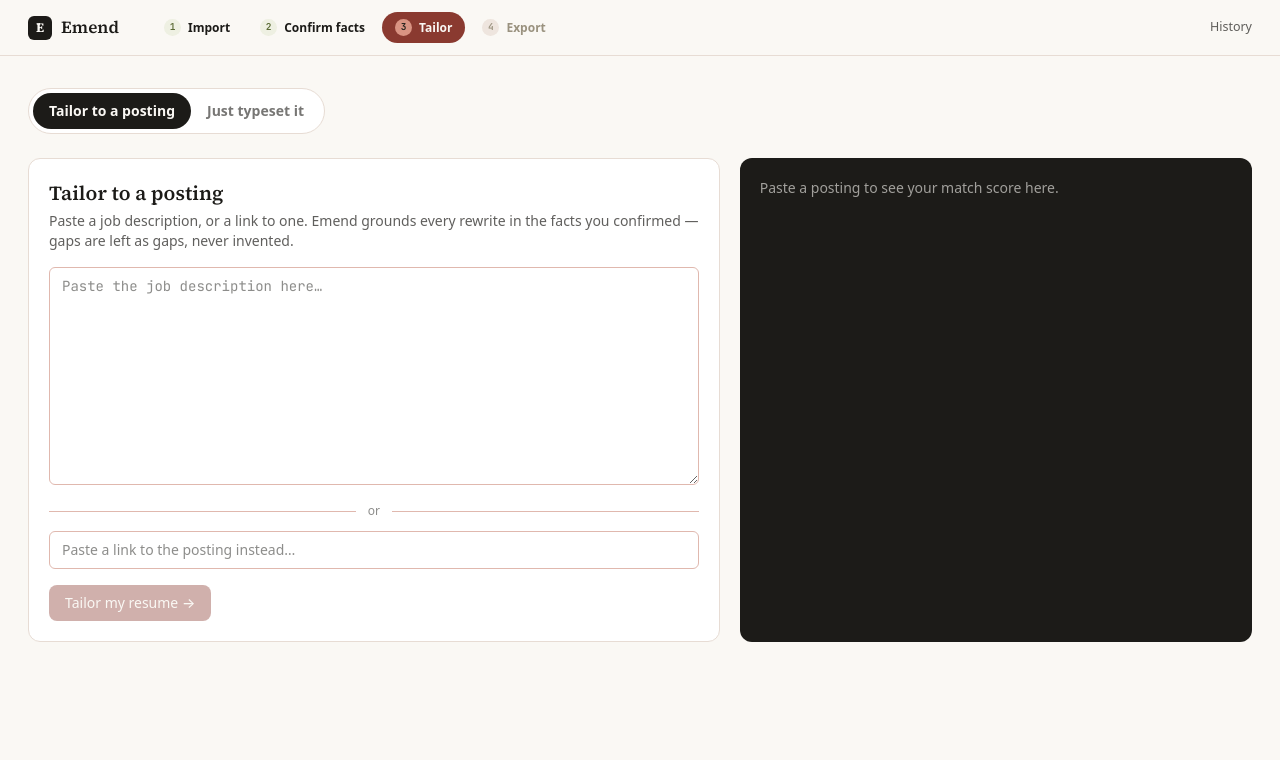
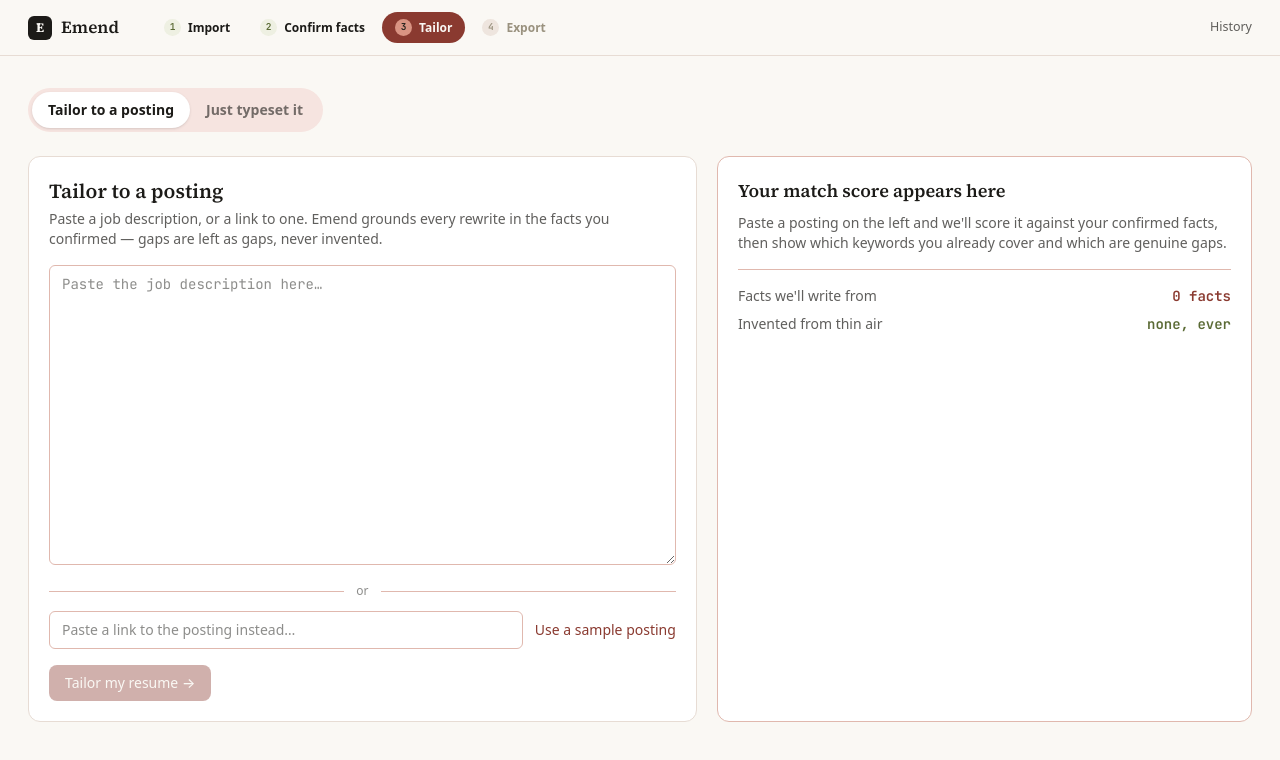
Before and after one commit to MosesfromSinai/Emend, a Next.js app in the folder web/: page /app/workspace in a window 1280 px wide. Shown: the top 760 px of the page. Built offline with nearby package versions, Linux system fonts and the light colour scheme; no server answers.

Commit message:
rebuild tailor screen layout and colors

```diff
--- a/web/app/app/workspace/page.tsx
+++ b/web/app/app/workspace/page.tsx
@@ -3,16 +3,33 @@
 import { useRouter } from "next/navigation";
 import { useEffect, useState } from "react";
 
+import { allRowKeys } from "@/components/confirm/section-panel";
 import { KeywordChips } from "@/components/keyword-chips";
 import { MatchScoreRing } from "@/components/match-score-ring";
 import { Button } from "@/components/ui/button";
 import { Input } from "@/components/ui/input";
+import { SegmentedControl } from "@/components/ui/segmented-control";
 import { Textarea } from "@/components/ui/textarea";
-import { ApiError, MAX_TEXT_CHARS, createApplication, previewJd } from "@/lib/api";
-import { cn } from "@/lib/utils";
-import type { JdPreview } from "@/lib/types";
+import { ApiError, MAX_TEXT_CHARS, createApplication, getMaster, previewJd } from "@/lib/api";
+import type { JdPreview, MasterResume } from "@/lib/types";
 
 type Mode = "tailor" | "refactor";
+
+const SAMPLE_POSTING = `Backend Engineer — Nimbus Logistics
+
+We're looking for a Backend Engineer to join our platform team.
+
+Responsibilities:
+- Build and maintain REST APIs in Python (FastAPI or similar)
+- Design PostgreSQL schemas and write migrations
+- Containerize services with Docker and support CI/CD pipelines
+- Collaborate with frontend engineers building React interfaces
+
+Requirements:
+- 2+ years of experience with Python backend development
+- Experience with relational databases (PostgreSQL preferred)
+- Familiarity with Docker and cloud deployment
+- Strong communication and code review habits`;
 
 export default function WorkspacePage() {
   const router = useRouter();
@@ -24,6 +41,13 @@ export default function WorkspacePage() {
   const [previewError, setPreviewError] = useState<string | null>(null);
   const [busy, setBusy] = useState(false);
   const [error, setError] = useState<string | null>(null);
+  const [master, setMaster] = useState<MasterResume | null>(null);
+
+  useEffect(() => {
+    getMaster()
+      .then(setMaster)
+      .catch(() => setMaster(null));
+  }, []);
 
   useEffect(() => {
     const text = jdText.trim();
@@ -69,30 +93,20 @@ export default function WorkspacePage() {
     }
   }
 
+  const totalFacts = master ? allRowKeys(master).length : 0;
+
   return (
     <div className="flex flex-col gap-6">
       {error && <p className="text-sm text-red-700">{error}</p>}
 
-      <div className="inline-flex w-fit rounded-full border border-em-line bg-white p-1">
-        {(
-          [
-            { key: "tailor", label: "Tailor to a posting" },
-            { key: "refactor", label: "Just typeset it" },
-          ] as const
-        ).map((option) => (
-          <button
-            key={option.key}
-            type="button"
-            onClick={() => setMode(option.key)}
-            className={cn(
-              "rounded-full px-4 py-2 text-sm font-semibold transition-colors",
-              mode === option.key ? "bg-ink text-paper" : "text-ink/60 hover:text-ink"
-            )}
-          >
-            {option.label}
-          </button>
-        ))}
-      </div>
+      <SegmentedControl
+        value={mode}
+        onChange={setMode}
+        options={[
+          { value: "tailor", label: "Tailor to a posting" },
+          { value: "refactor", label: "Just typeset it" },
+        ]}
+      />
 
       {mode === "refactor" ? (
         <section className="rounded-xl border border-em-line bg-white p-5">
@@ -110,7 +124,7 @@ export default function WorkspacePage() {
           </Button>
         </section>
       ) : (
-        <section className="grid grid-cols-1 gap-5 lg:grid-cols-[1.35fr_1fr]">
+        <section className="grid grid-cols-1 gap-5 lg:grid-cols-[1.25fr_1fr]">
           <div className="rounded-xl border border-em-line bg-white p-5">
             <h2 className="mb-1 font-serif text-xl font-semibold">Tailor to a posting</h2>
             <p className="mb-4 text-sm text-ink/70">
@@ -126,7 +140,7 @@ export default function WorkspacePage() {
               }}
               rows={10}
               placeholder="Paste the job description here…"
-              className="mb-3"
+              className="mb-3 min-h-75"
               disabled={jdUrl.trim().length > 0}
             />
             <div className="mb-3 flex items-center gap-3 text-xs text-ink/50">
@@ -134,6 +148,7 @@ export default function WorkspacePage() {
               or
               <div className="h-px flex-1 bg-em-softb" />
             </div>
+            <div className="mb-4 flex items-center gap-3">
               <Input
                 type="url"
                 value={jdUrl}
@@ -142,9 +157,20 @@ export default function WorkspacePage() {
                   if (e.target.value) setJdText("");
                 }}
                 placeholder="Paste a link to the posting instead…"
-              className="mb-4"
                 disabled={jdText.trim().length > 0}
+                className="flex-1"
               />
+              <button
+                type="button"
+                onClick={() => {
+                  setJdUrl("");
+                  setJdText(SAMPLE_POSTING);
+                }}
+                className="shrink-0 text-sm font-medium text-em-accent hover:text-em-deep"
+              >
+                Use a sample posting
+              </button>
+            </div>
             <Button
               onClick={start}
               disabled={busy || (jdText.trim().length === 0 && jdUrl.trim().length === 0)}
@@ -153,23 +179,41 @@ export default function WorkspacePage() {
             </Button>
           </div>
 
-          <div className="rounded-xl bg-ink p-5 text-paper">
-            {previewBusy && !preview && (
-              <p className="text-sm text-paper/70">Scoring against your resume…</p>
-            )}
-            {!previewBusy && !preview && !previewError && (
-              <p className="text-sm text-paper/60">
-                Paste a posting to see your match score here.
-              </p>
-            )}
-            {previewError && <p className="text-sm text-red-300">{previewError}</p>}
-            {preview && (
+          <div className="rounded-xl border border-em-softb bg-white p-5">
+            {preview ? (
               <div className="flex flex-col gap-4">
-                <MatchScoreRing score={preview.score} dark />
+                <MatchScoreRing score={preview.score} />
                 <KeywordChips
                   matched={preview.matched_keywords}
                   missing={preview.missing_keywords}
                 />
+              </div>
+            ) : previewError ? (
+              <p className="text-sm text-red-700">{previewError}</p>
+            ) : previewBusy ? (
+              <p className="text-sm text-ink/60">Scoring against your resume…</p>
+            ) : (
+              <div>
+                <h3 className="font-serif text-lg font-semibold">
+                  Your match score appears here
+                </h3>
+                <p className="mt-2 text-sm text-ink/70">
+                  Paste a posting on the left and we&apos;ll score it against your
+                  confirmed facts, then show which keywords you already cover and
+                  which are genuine gaps.
+                </p>
+                <div className="mt-4 flex flex-col gap-2 border-t border-em-softb pt-4 text-sm">
+                  <div className="flex items-center justify-between">
+                    <span className="text-ink/70">Facts we&apos;ll write from</span>
+                    <span className="font-mono font-semibold text-em-accent">
+                      {totalFacts} facts
+                    </span>
+                  </div>
+                  <div className="flex items-center justify-between">
+                    <span className="text-ink/70">Invented from thin air</span>
+                    <span className="font-mono font-semibold text-em-ok-fg">none, ever</span>
+                  </div>
+                </div>
               </div>
             )}
           </div>
--- a/web/components/match-score-ring.tsx
+++ b/web/components/match-score-ring.tsx
@@ -1,5 +1,5 @@
 // conic-gradient ring matching the design component's JD-match card.
-export function MatchScoreRing({ score, dark = false }: { score: number; dark?: boolean }) {
+export function MatchScoreRing({ score }: { score: number }) {
   const pct = Math.round(score * 100);
   return (
     <div className="flex items-center gap-2">
@@ -9,11 +9,11 @@ export function MatchScoreRing({ score, dark = false }: { score: number; dark?:
           background: `conic-gradient(var(--em-accent) 0 ${pct}%, var(--em-softb) ${pct}% 100%)`,
         }}
       >
-        <div className="flex h-[26px] w-[26px] items-center justify-center rounded-full bg-white text-[11px] font-bold text-ink">
+        <div className="flex h-6.5 w-6.5 items-center justify-center rounded-full bg-white text-[11px] font-bold text-ink">
           {pct}
         </div>
       </div>
-      <span className={`text-sm font-semibold ${dark ? "text-paper" : "text-ink"}`}>
+      <span className="text-sm font-semibold text-ink">
         {pct >= 70 ? "Strong match" : pct >= 40 ? "Fair match" : "Needs work"}
       </span>
     </div>
```
Lines whose indentation alone changed are shown as unchanged.
